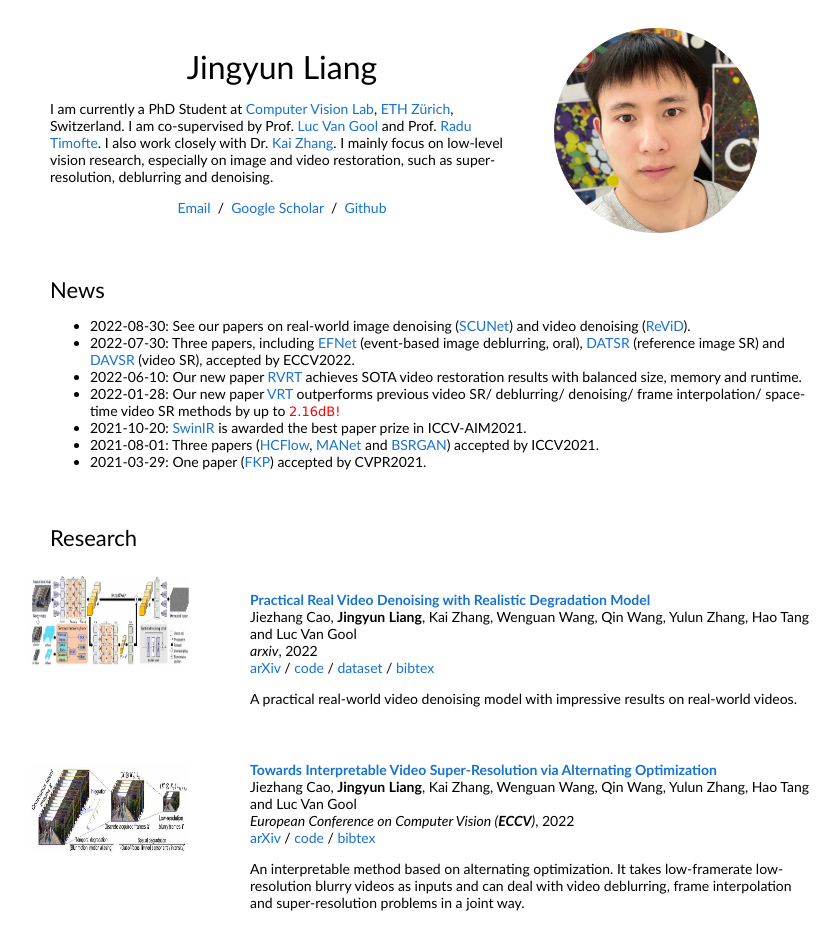
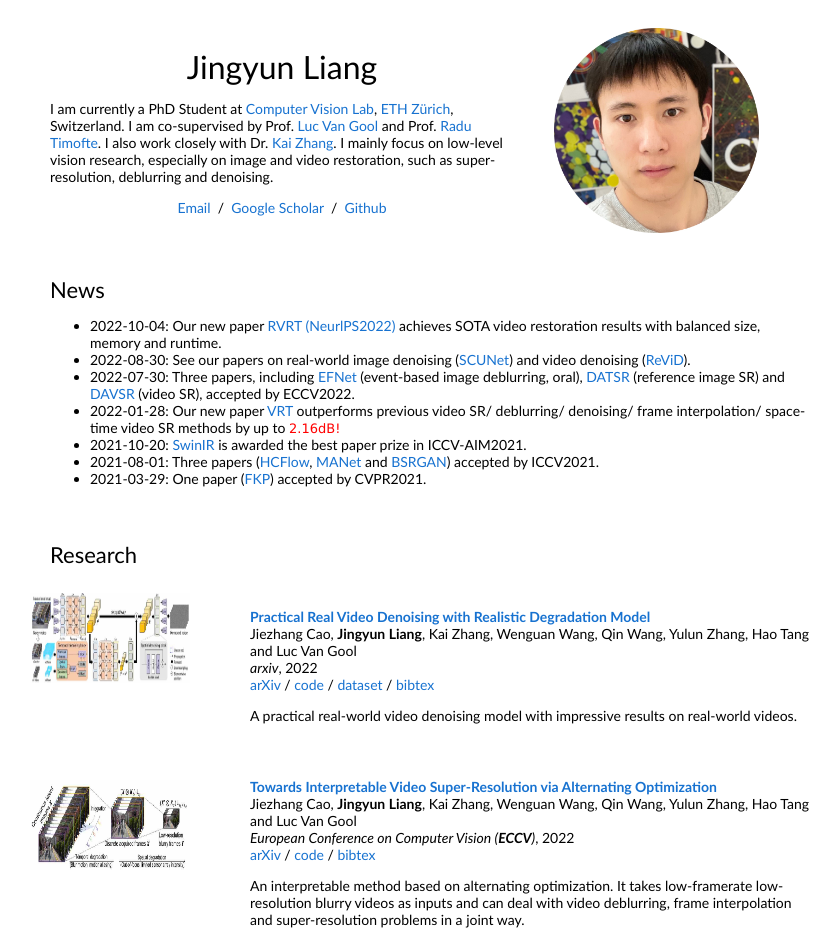
Before and after one commit to JingyunLiang/jingyunliang.github.io, a plain HTML site: page index.html in a window 1280 px wide. Shown: the top 948 px of the page, without its empty margins (210-1050 px from the left). Drawn offline with Linux system fonts and the light colour scheme; grey boxes are pictures that could not be loaded.

Commit message:
Update index.html

```diff
--- a/index.html
+++ b/index.html
@@ -39,9 +39,9 @@
           <td style="padding:20px;width:100%;vertical-align:middle">
             <heading>News</heading>
             <ul>
+              <li>2022-10-04: Our new paper <a href="https://github.com/JingyunLiang/RVRT">RVRT (NeurlPS2022)</a> achieves SOTA video restoration results with balanced size, memory and runtime.</font></li>
               <li>2022-08-30: See our papers on real-world image denoising (<a href="https://github.com/cszn/SCUNet">SCUNet</a>) and video denoising (<a href="https://github.com/caojiezhang/ReViD">ReViD</a>).</font></li>
               <li>2022-07-30: Three papers, including <a href="https://github.com/AHupuJR/EFNet">EFNet</a> (event-based image deblurring, oral), <a href="https://github.com/caojiezhang/DATSR">DATSR</a> (reference image SR) and <a href="https://github.com/caojiezhang/DAVSR">DAVSR</a> (video SR), accepted by ECCV2022.</font></li>
-              <li>2022-06-10: Our new paper <a href="https://github.com/JingyunLiang/RVRT">RVRT</a> achieves SOTA video restoration results with balanced size, memory and runtime.</font></li>
               <li>2022-01-28: Our new paper <a href="https://github.com/JingyunLiang/VRT">VRT</a> outperforms previous video SR/ deblurring/ denoising/ frame interpolation/ space-time video SR methods by up to <font size="2" face="verdana" color="red"> 2.16dB! </font></li>
               <li>2021-10-20: <a href="https://github.com/JingyunLiang/SwinIR">SwinIR</a> is awarded the best paper prize in ICCV-AIM2021.</li>
               <li>2021-08-01: Three papers (<a href="https://github.com/JingyunLiang/HCFlow">HCFlow</a>, <a href="https://github.com/JingyunLiang/MANet">MANet</a> and <a href="https://github.com/cszn/BSRGAN">BSRGAN</a>) accepted by ICCV2021.</li>
```
